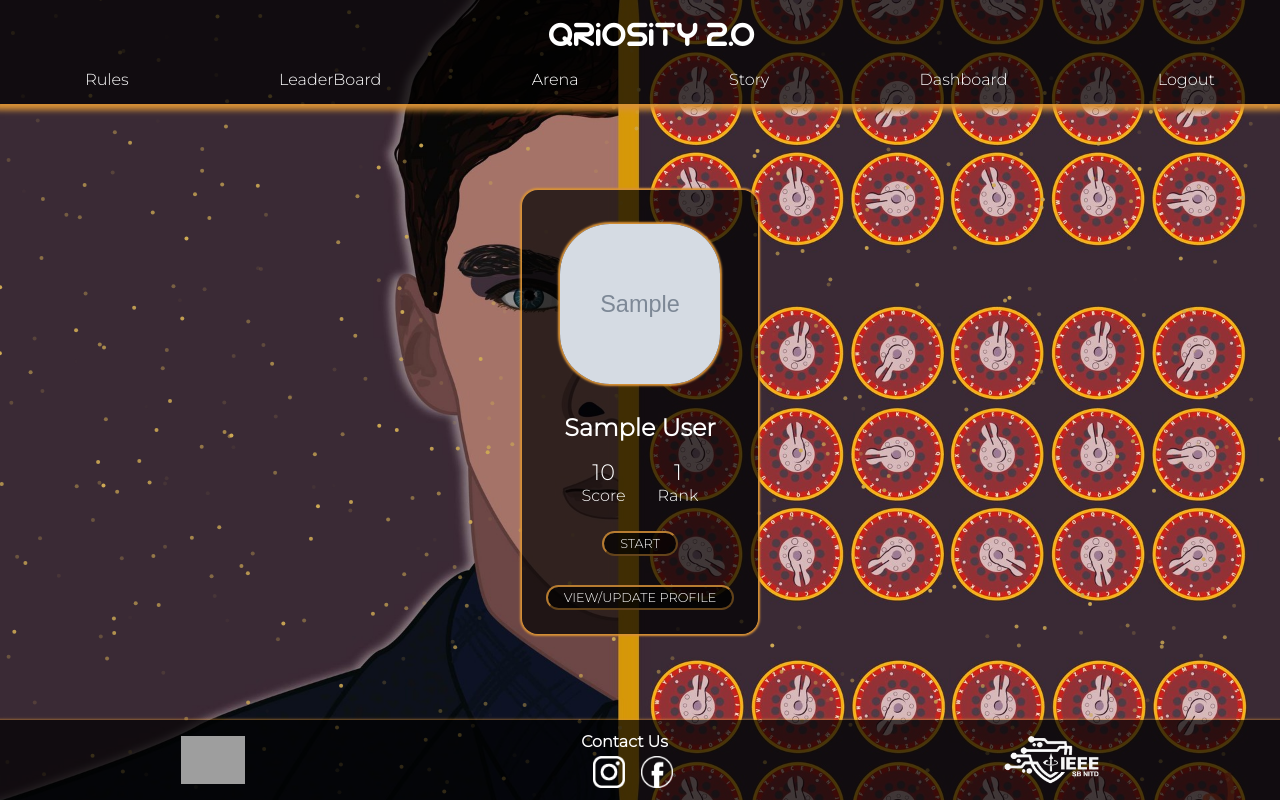
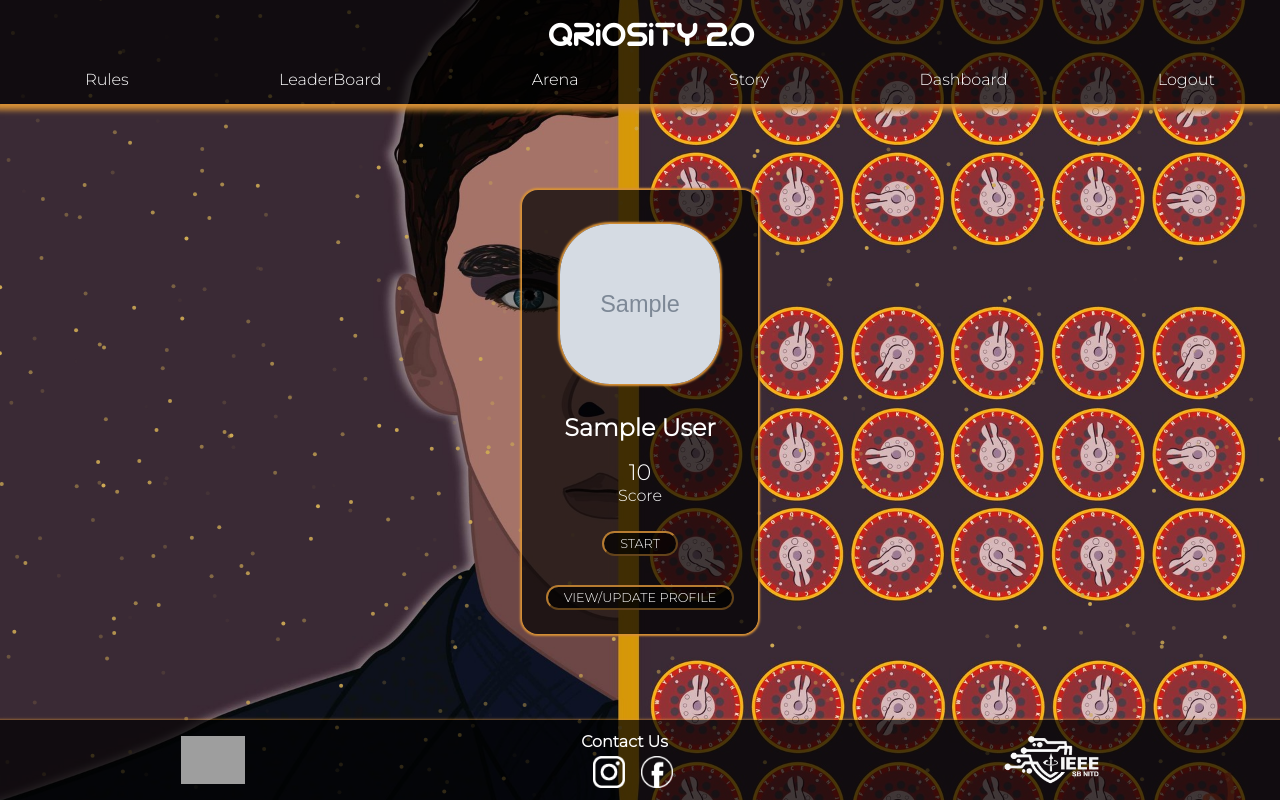
Before and after one commit to vam244/arcane_2, a Django app: page /user/dashboard/ in a window 1280 px wide. Run offline with Django 3.2, Linux system fonts and the light colour scheme; a user stored in the database is signed in; tables that the repository leaves empty hold one stand-in row (values such as "Sample post"); grey boxes marked "Sample" are stand-in pictures; grey boxes are pictures that could not be loaded.

Commit message:
Update dashboard.html

```diff
--- a/user/templates/user/dashboard.html
+++ b/user/templates/user/dashboard.html
@@ -24,10 +24,10 @@
         <p>{{ player.score }}</p>
         <p>Score</p>
       </div>
-      <div class="rank" style="font-size: medium;">
+<!--       <div class="rank" style="font-size: medium;">
         <p>{{rank}}</p>
         <p>Rank</p>
-      </div>
+      </div> -->
     </div>
 
     <form action="{% url 'quiz:stageone' %}" method="POST">
```
